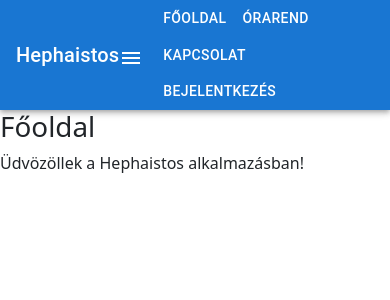
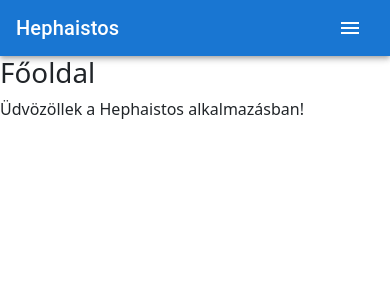
Before and after one commit to BBenc3/Hephaistos-frontend, a React (Create React App) app: page / in a window 390 px wide. Shown: the top 300 px of the page. Built offline with nearby package versions, Linux system fonts and the light colour scheme.

Commit message:
Responsive Nav

```diff
--- a/src/components/Navbar.js
+++ b/src/components/Navbar.js
@@ -1,13 +1,20 @@
-import React, { useState } from 'react';
-import { AppBar, Toolbar, Typography, Button, IconButton, Menu, MenuItem } from '@mui/material';
+import React, { useState, useEffect } from 'react';
+import { AppBar, Toolbar, Typography, IconButton, Menu, MenuItem, Box, Button, useMediaQuery } from '@mui/material';
 import { Menu as MenuIcon } from '@mui/icons-material';
 import { Link, useNavigate } from 'react-router-dom';
-import { useAuth } from '../contexts/AuthContext'; // Import the hook
+import { useAuth } from '../contexts/AuthContext';
 
 const Navbar = () => {
-  const { isLoggedIn, handleLogout } = useAuth(); // Use the global auth state
+  const { isLoggedIn, handleLogout } = useAuth();
   const [anchorEl, setAnchorEl] = useState(null);
   const navigate = useNavigate();
+  const isSmallScreen = useMediaQuery('(max-width: 900px)');
+
+  useEffect(() => {
+    if (!isSmallScreen) {
+      setAnchorEl(null); // Menü bezárása, ha visszaváltunk asztali nézetre
+    }
+  }, [isSmallScreen]);
 
   const handleMenuOpen = (event) => {
     setAnchorEl(event.currentTarget);
@@ -18,19 +25,11 @@ const Navbar = () => {
   };
 
   const logout = () => {
-    // Remove accessToken from localStorage
     localStorage.removeItem('accessToken');
-
-    // Clear refreshToken from cookies
     document.cookie = 'refreshToken=; path=/; expires=Thu, 01 Jan 1970 00:00:00 GMT';
-
-    // Call handleLogout to update the global state
     handleLogout();
-
-    // Redirect to the login page
     navigate('/login');
   };
-
 
   return (
     <AppBar position="static" color="primary">
@@ -38,13 +37,40 @@ const Navbar = () => {
         <Typography variant="h6" sx={{ flexGrow: 1 }}>
           Hephaistos
         </Typography>
-        <div>
+
+        {/* Asztali nézetben a gombok láthatók, nincs menü ikon */}
+        {!isSmallScreen ? (
+          <Box sx={{ display: 'flex', gap: 2 }}>
+            <Button color="inherit" component={Link} to="/">
+              Főoldal
+            </Button>
+            <Button color="inherit" component={Link} to="/schedule">
+              Órarend
+            </Button>
+            <Button color="inherit" component={Link} to="/contact">
+              Kapcsolat
+            </Button>
+            {isLoggedIn ? (
+              <>
+                <Button color="inherit" component={Link} to="/profile">
+                  Profil
+                </Button>
+                <Button color="inherit" onClick={logout}>
+                  Kijelentkezés
+                </Button>
+              </>
+            ) : (
+              <Button color="inherit" component={Link} to="/login">
+                Bejelentkezés
+              </Button>
+            )}
+          </Box>
+        ) : (
+          /* Mobil nézetben csak a menü ikon jelenik meg */
+          <Box>
             <IconButton
               size="large"
-            edge="start"
               color="inherit"
-            aria-label="menu"
-            sx={{ display: { xs: 'block', md: 'none' } }}
               onClick={handleMenuOpen}
             >
               <MenuIcon />
@@ -66,41 +92,8 @@ const Navbar = () => {
                 <MenuItem component={Link} to="/login" onClick={handleMenuClose}>Bejelentkezés</MenuItem>
               )}
             </Menu>
-        </div>
-        <div style={{ display: { xs: 'none', md: 'flex' } }}>
-          <Button color="inherit" component={Link} to="/">
-            Főoldal
-          </Button>
-          <Button color="inherit" component={Link} to="/schedule">
-            Órarend
-          </Button>
-          <Button color="inherit" component={Link} to="/contact">
-            Kapcsolat
-          </Button>
-          {isLoggedIn ? (
-            <>
-              <Button color="inherit" component={Link} to="/profile" sx={{ marginLeft: 'auto' }}>
-                Profil
-              </Button>
-              <Button
-                color="inherit"
-                onClick={logout}
-                sx={{ marginLeft: 'auto' }}
-              >
-                Kijelentkezés
-              </Button>
-            </>
-          ) : (
-            <Button
-              color="inherit"
-              component={Link}
-              to="/login"
-              sx={{ marginLeft: 'auto' }}
-            >
-              Bejelentkezés
-            </Button>
+          </Box>
         )}
-        </div>
       </Toolbar>
     </AppBar>
   );
```
Lines whose indentation alone changed are shown as unchanged.
